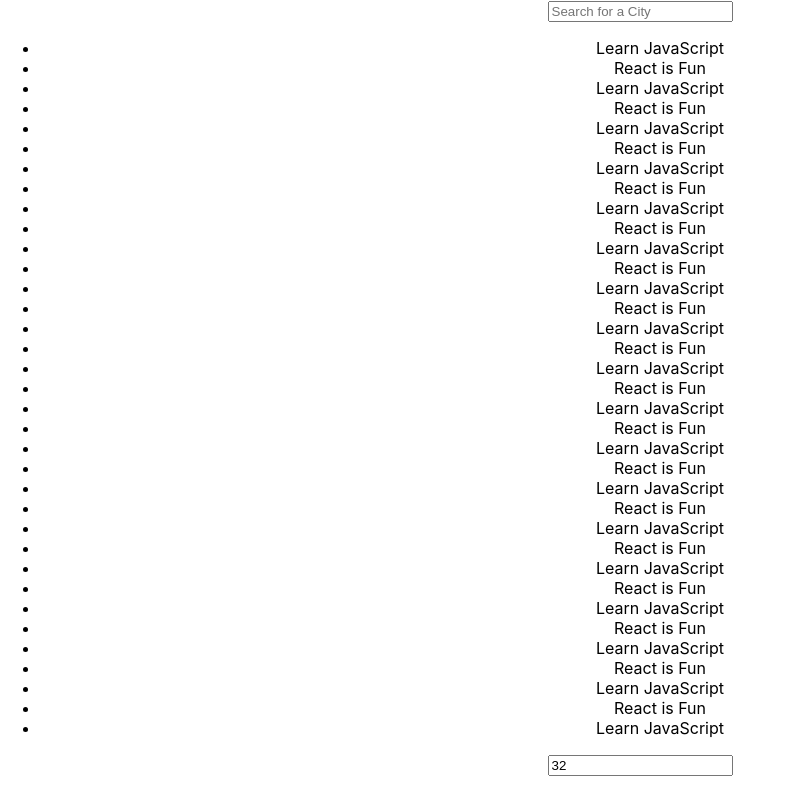
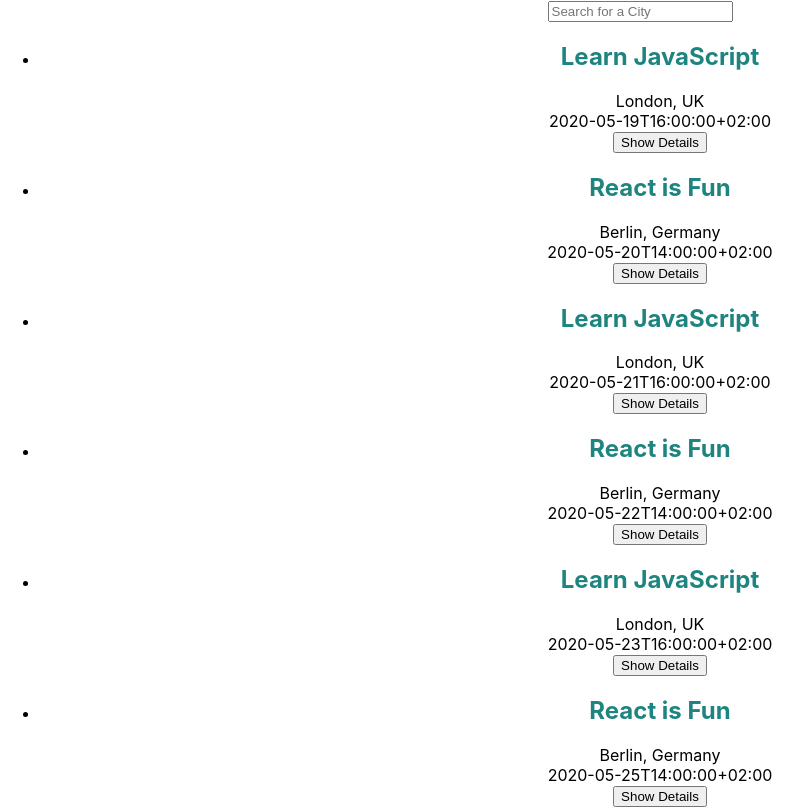
Before and after one commit to HadRad500/meet-up, a React (Create React App) app: page / in a window 1280 px wide. Shown: the top 808 px of the page, without its empty margins (0-812 px from the left). Built offline with nearby package versions, Linux system fonts and the light colour scheme.

Commit message:
Update Event.js

```diff
--- a/src/components/Event.js
+++ b/src/components/Event.js
@@ -1,7 +1,24 @@
-import Eventlist from "./Eventlist";
+import React from "react";
 
 const Event = ({ event }) => {
-  return <li>{event.summary}</li>;
+  const [showDetails, setShowDetails] = React.useState(false);
+
+  function toggleDetails() {
+    setShowDetails(!showDetails);
+  }
+  return (
+    <li>
+      <div className="event">
+        <h2 style={{ color: "#1e847f" }}>{event.summary}</h2>
+        <div className="location">{event.location} </div>
+        <div className="dateTime">{event.start.dateTime}</div>
+        {showDetails && <div className="description">{event.description}</div>}
+        <button className="details-btn" onClick={toggleDetails}>
+          {showDetails ? "Hide Details" : "Show Details"}
+        </button>
+      </div>
+    </li>
+  );
 };
 
 export default Event;
```
